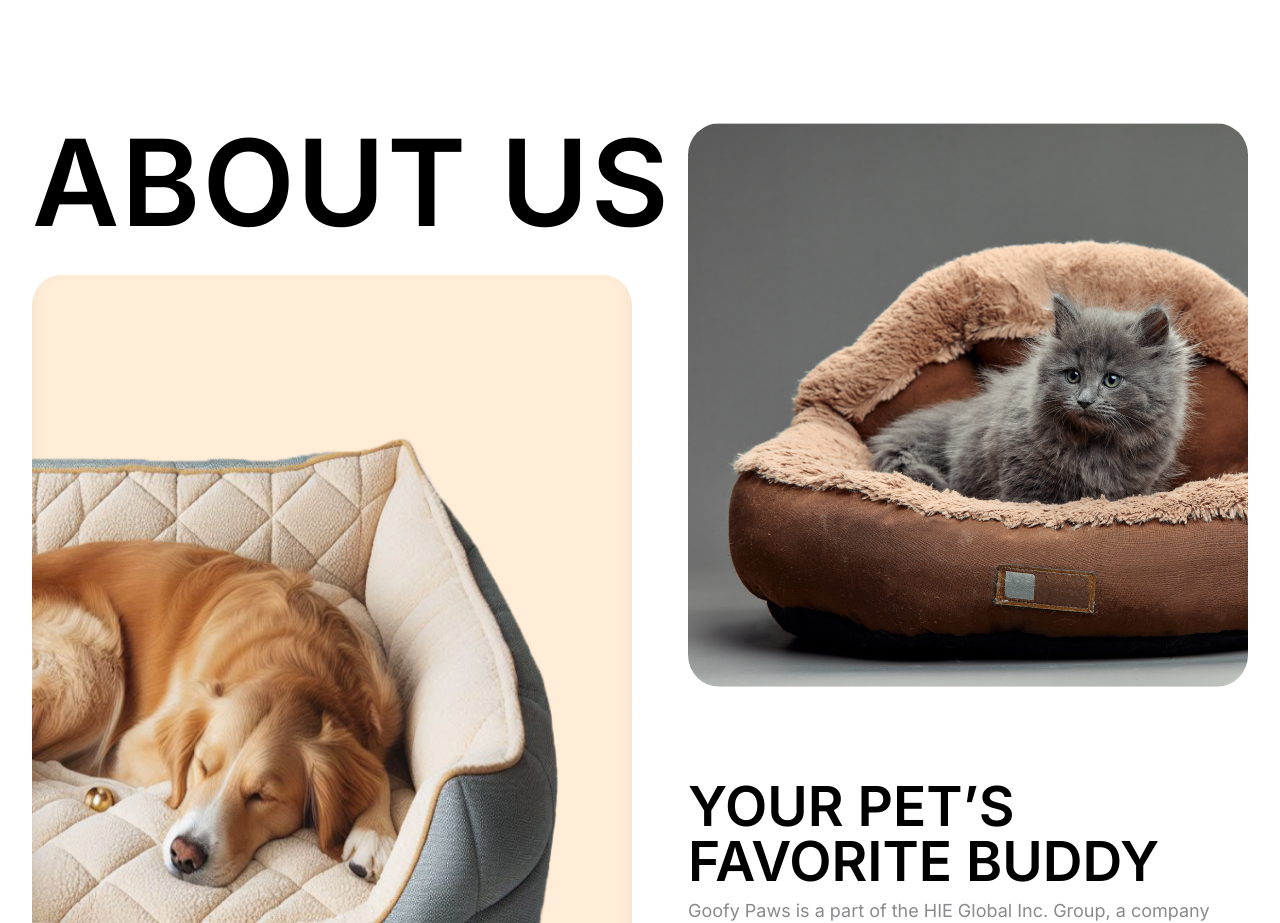
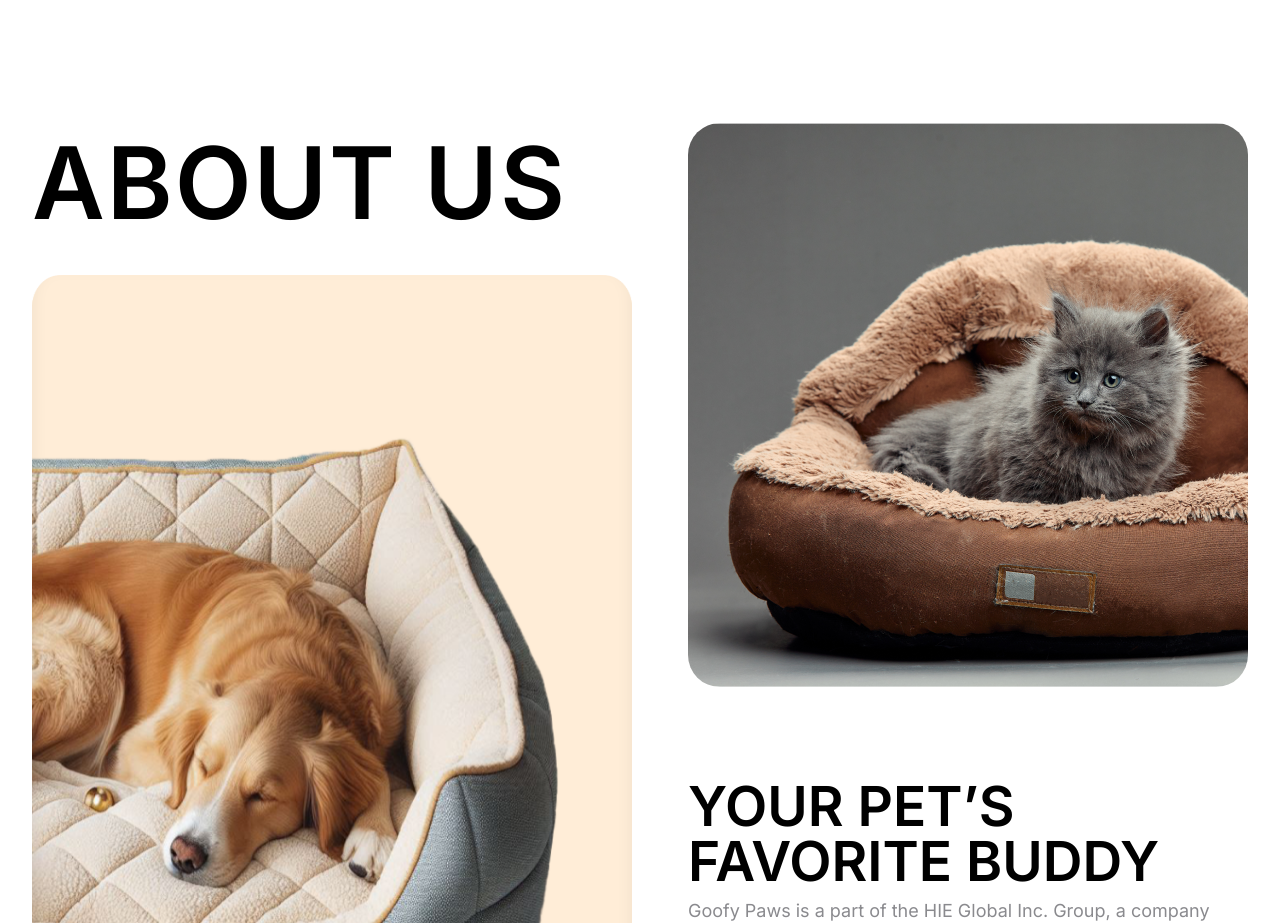
Before and after one commit to almaazkhan1055/goofy-paws, a Next.js app: page / in a window 1280 px wide. Shown: the part 1580-2503 px from the top of the page. Built offline with nearby package versions, Linux system fonts and the light colour scheme.

Commit message:
desktop-v perfect

```diff
--- a/src/components/about/index.js
+++ b/src/components/about/index.js
@@ -10,7 +10,7 @@ const About = () => {
     <div className="my-40 flex justify-between md:flex-row flex-col md:gap-0 gap-10">
       <div className="left flex flex-col justify-between gap-8">
         <div className="text-left">
-          <h2 className="md:text-[120px] text-[50px] font-semibold md:leading-[120px] leading-none tracking-[2px]">
+          <h2 className="md:text-[100px] text-[50px] font-semibold md:leading-[120px] leading-none tracking-[2px]">
             ABOUT US
           </h2>
         </div>
```
